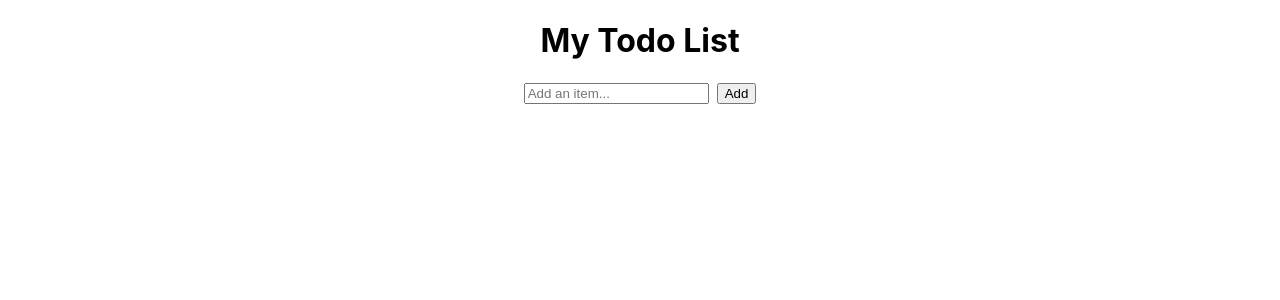
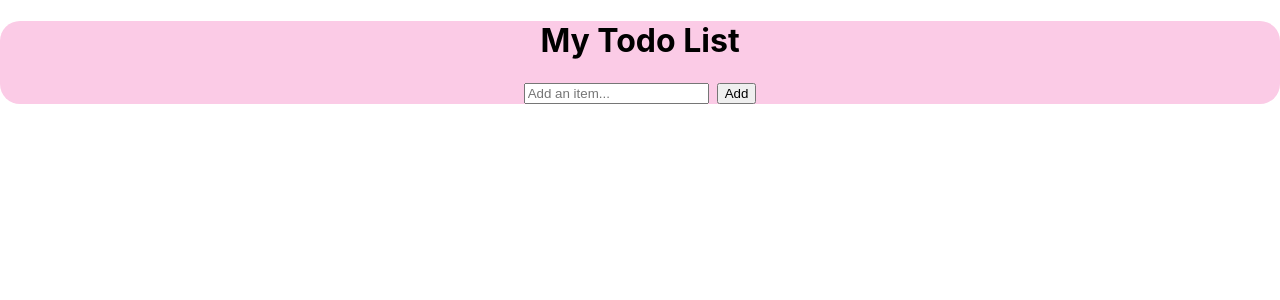
Before and after one commit to yasmins021/react-list, a React (Create React App) app: page / in a window 1280 px wide. Shown: the top 300 px of the page. Built offline with nearby package versions, Linux system fonts and the light colour scheme.

Commit message:
Update App.css

```diff
--- a/src/App.css
+++ b/src/App.css
@@ -1,5 +1,9 @@
 .App {
   text-align: center;
+  margin: 0 auto;
+  background-color:rgb(251, 203, 230);
+  border-radius: 20px;
+
 }
 
 ul {
```
